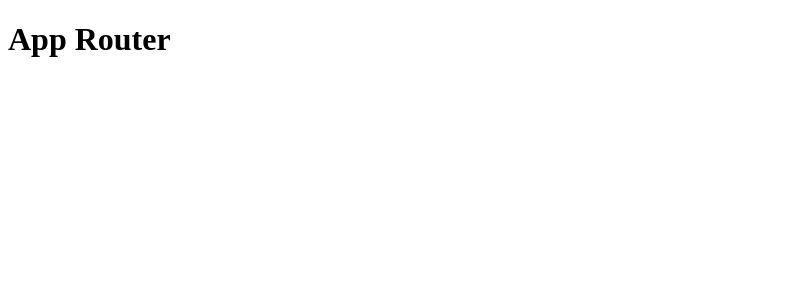
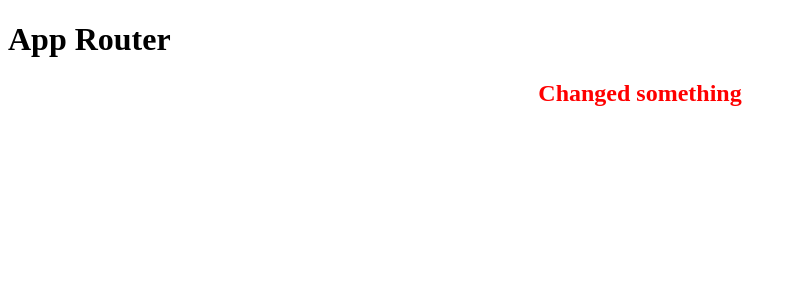
Before and after one commit to ssmilecl/gha-next-jr16, a Next.js app: page / in a window 1280 px wide. Shown: the top 300 px of the page, without its empty margins (0-797 px from the left). Built offline with nearby package versions, Linux system fonts and the light colour scheme.

Commit message:
Changed the page

```diff
--- a/app/page.tsx
+++ b/app/page.tsx
@@ -3,5 +3,10 @@ export const metadata = {
 };
 
 export default function Page() {
-  return <h1>App Router</h1>;
+  return (
+    <>
+	<h1>App Router</h1>
+	<h2 style={{ textAlign: "center", color: "red" }}>Changed something</h2>
+    </>
+  );
 }
```
